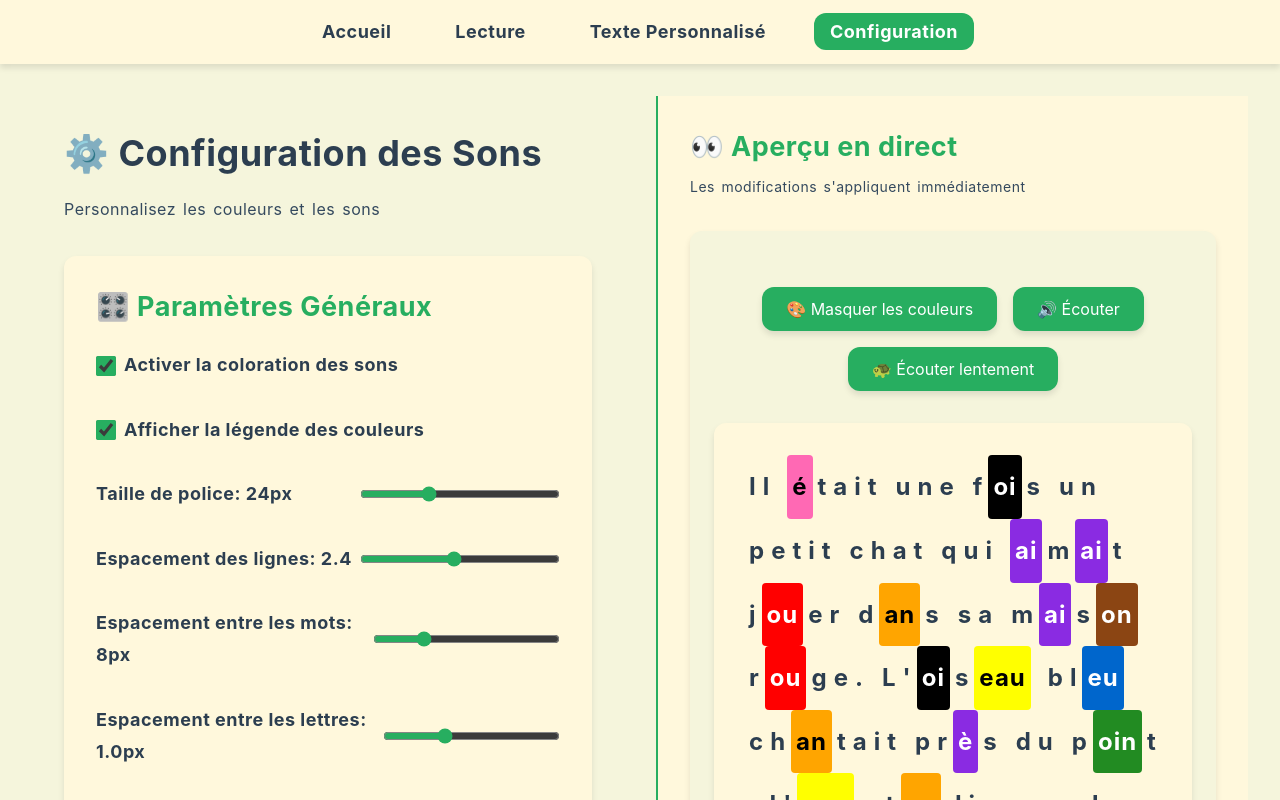
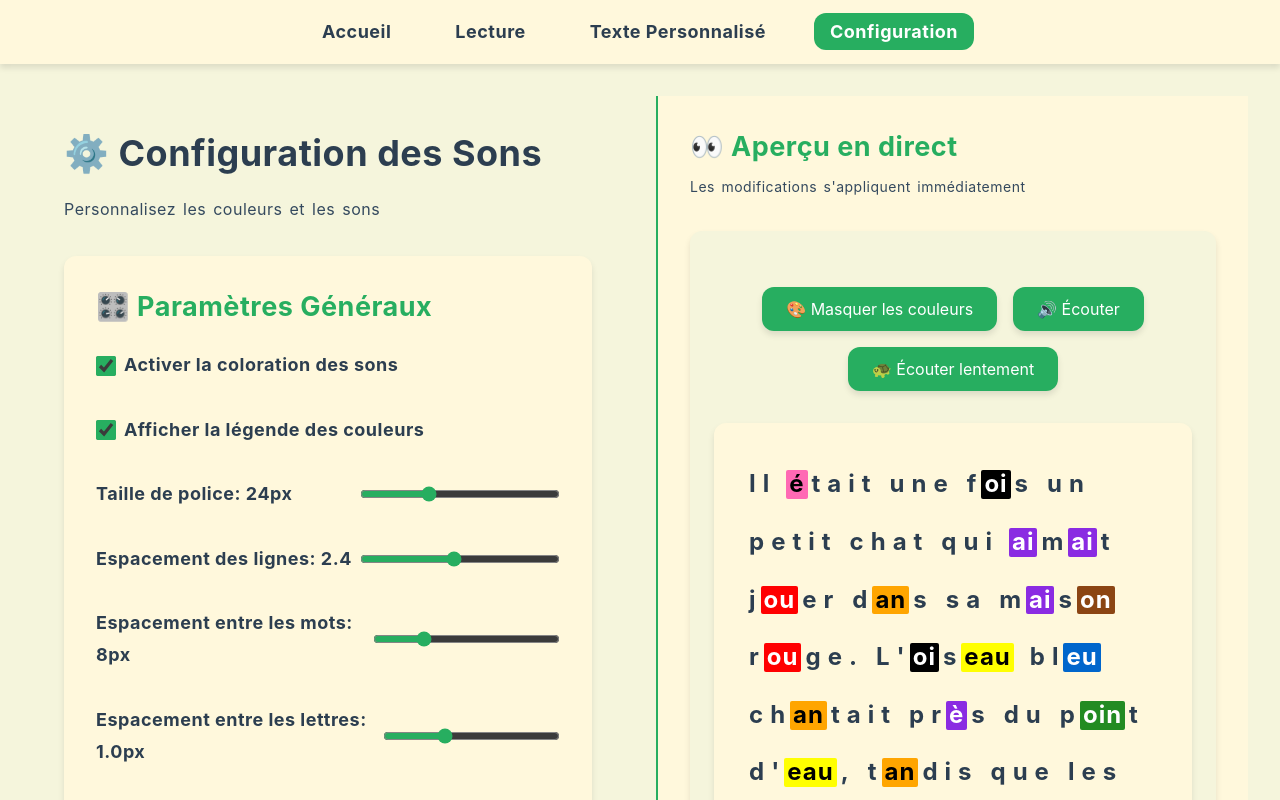
Before and after one commit to jbdoumenjou/syllaboo, a Vue app: page /configuration in a window 1280 px wide. Shown: the top 800 px of the page. Built offline with nearby package versions, Linux system fonts and the light colour scheme; a web font is replaced by a local one.

Commit message:
Improve the color zone

```diff
--- a/src/components/PhoneticText.vue
+++ b/src/components/PhoneticText.vue
@@ -330,17 +330,19 @@ onMounted(() => {
 
 /* Dynamic sound styles based on user settings */
 .sound-segment {
-  padding: 3px 5px;
-  border-radius: 4px;
-  margin: 0 2px;
+  padding: 0 3px;
+  border-radius: 2px;
+  margin: -2px 1px;
   font-weight: bold;
   transition: all 0.1s ease;
+  line-height: 1.2;
 }
 
 .sound-segment:not([style*="background-color"]) {
   /* Unstyled segments (no background color) */
-  padding: 3px 2px;
-  margin: 0 1px;
+  padding: 0 2px;
+  margin: -2px 1px;
+  line-height: 1.2;
 }
 
 .phonetic-legend {
```
